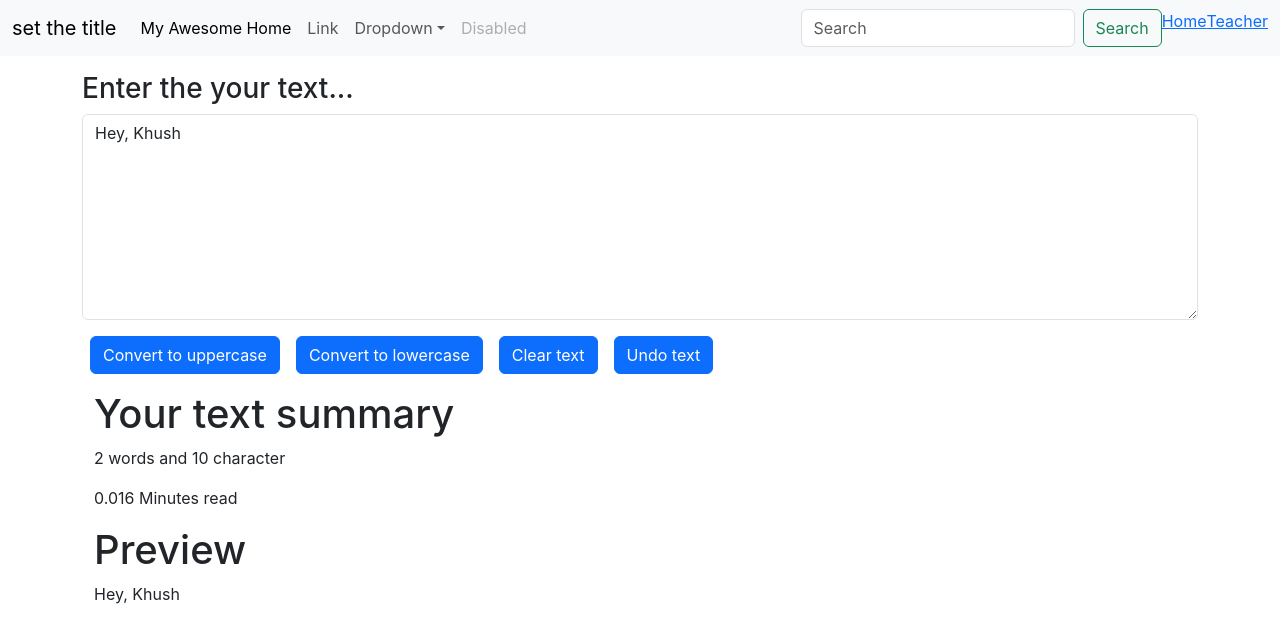
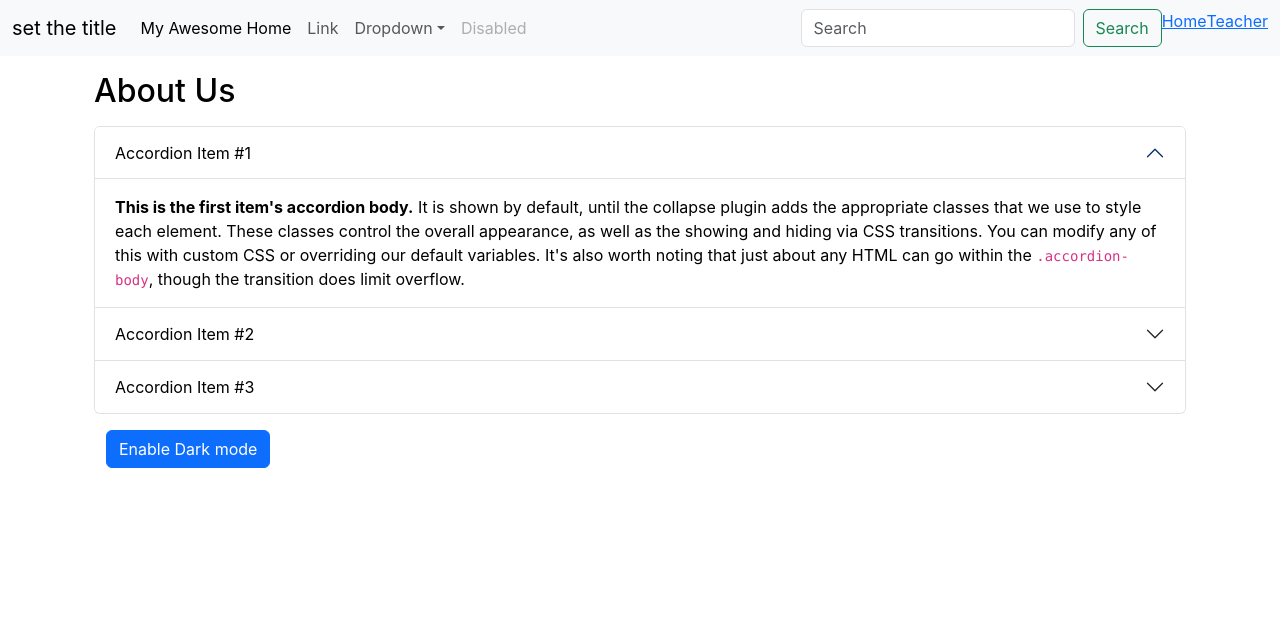
Before and after one commit to tailorkhushboo/react_practice_demo, a React (Create React App) app: page / in a window 1280 px wide. Shown: the top 642 px of the page. Built offline with nearby package versions, Linux system fonts and the light colour scheme.

Commit message:
enable and disable mode using hook

```diff
--- a/src/App.js
+++ b/src/App.js
@@ -1,5 +1,6 @@
 // import logo from "./logo.svg";
 import "./App.css";
+import About from "./components/About";
 import Navbar from "./components/Navbar";
 import TextForm from "./components/TextForm";
 
@@ -20,7 +21,8 @@
     <>
       <Navbar />
       <div className="container my-3">
-        <TextForm heading="Enter the your text..."/>
+        {/* <TextForm heading="Enter the your text..."/> */}
+        <About />
       </div>
       {/* <Navbar title="TextUtils" aboutText="This is a about text."/> */}
     </>
--- /dev/null
+++ b/src/components/About.js
@@ -0,0 +1,77 @@
+import React,{useState} from 'react'
+
+export default function About() {
+
+    const [myStyle, setMyStyle] = useState({
+        color : 'black',
+        backgroundColor : 'white'
+    })
+
+    const [btnText, setBtnText] = useState("Enable to Dark mode");
+
+    const toggleButton = () => {
+        if(myStyle.color === 'black')
+        {
+            setMyStyle({
+                color : 'white',
+                backgroundColor : 'black'
+            })
+            setBtnText('Enable Dark Mode');
+        }else{
+            setMyStyle({
+                color : 'black',
+                backgroundColor : 'white'
+            })
+            setBtnText('Enable Light Mode');
+        }
+    }
+
+
+  return (
+
+    <div className='container' style={myStyle}>
+        <h2 className='my-3'>About Us</h2>
+        <div className="accordion" id="accordionExample" style={myStyle}>
+            <div className="accordion-item">
+                <h2 className="accordion-header">
+                <button className="accordion-button" type="button" style={myStyle} data-bs-toggle="collapse" data-bs-target="#collapseOne" aria-expanded="true" aria-controls="collapseOne">
+                    Accordion Item #1
+                </button>
+                </h2>
+                <div id="collapseOne" className="accordion-collapse collapse show" data-bs-parent="#accordionExample">
+                <div className="accordion-body" style={myStyle}>
+                    <strong>This is the first item's accordion body.</strong> It is shown by default, until the collapse plugin adds the appropriate classes that we use to style each element. These classes control the overall appearance, as well as the showing and hiding via CSS transitions. You can modify any of this with custom CSS or overriding our default variables. It's also worth noting that just about any HTML can go within the <code>.accordion-body</code>, though the transition does limit overflow.
+                </div>
+                </div>
+            </div>
+            <div className="accordion-item">
+                <h2 className="accordion-header">
+                <button className="accordion-button collapsed" type="button" style={myStyle} data-bs-toggle="collapse" data-bs-target="#collapseTwo" aria-expanded="false" aria-controls="collapseTwo">
+                    Accordion Item #2
+                </button>
+                </h2>
+                <div id="collapseTwo" className="accordion-collapse collapse" data-bs-parent="#accordionExample">
+                <div className="accordion-body" style={myStyle}>
+                    <strong>This is the second item's accordion body.</strong> It is hidden by default, until the collapse plugin adds the appropriate classes that we use to style each element. These classes control the overall appearance, as well as the showing and hiding via CSS transitions. You can modify any of this with custom CSS or overriding our default variables. It's also worth noting that just about any HTML can go within the <code>.accordion-body</code>, though the transition does limit overflow.
+                </div>
+                </div>
+            </div>
+            <div className="accordion-item">
+                <h2 className="accordion-header">
+                <button className="accordion-button collapsed" type="button" style={myStyle} data-bs-toggle="collapse" data-bs-target="#collapseThree" aria-expanded="false" aria-controls="collapseThree">
+                    Accordion Item #3
+                </button>
+                </h2>
+                <div id="collapseThree" className="accordion-collapse collapse" data-bs-parent="#accordionExample">
+                <div className="accordion-body" style={myStyle}>
+                    <strong>This is the third item's accordion body.</strong> It is hidden by default, until the collapse plugin adds the appropriate classes that we use to style each element. These classes control the overall appearance, as well as the showing and hiding via CSS transitions. You can modify any of this with custom CSS or overriding our default variables. It's also worth noting that just about any HTML can go within the <code>.accordion-body</code>, though the transition does limit overflow.
+                </div>
+                </div>
+            </div>
+        </div>
+        <div className='container my-3'>
+            <button type="button" className="btn btn-primary" onClick={toggleButton}>Enable Dark mode</button>
+        </div>
+    </div>
+  )
+}
```
